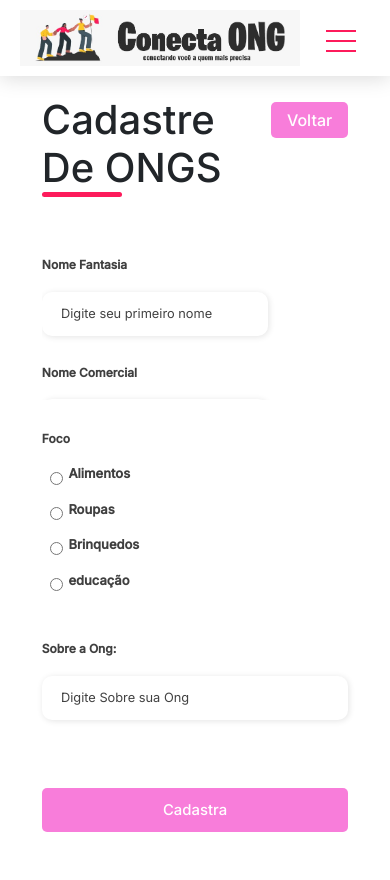
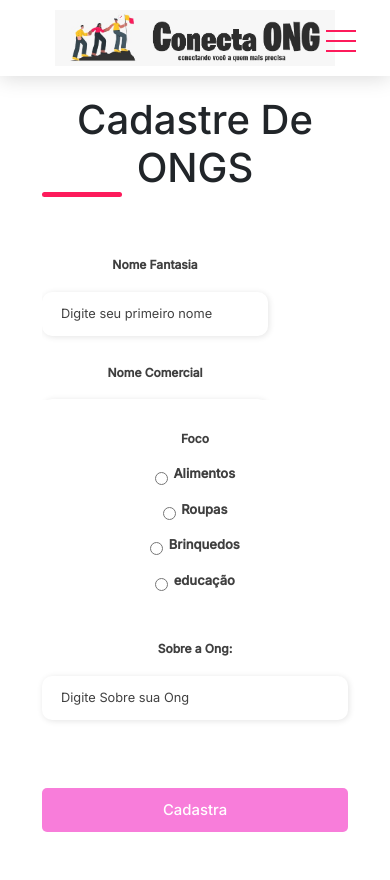
Before and after one commit to andersonlimaz/ProjetoTCC-main, a Django app: page /formulario/ in a window 390 px wide. Run offline with Django 4.2, Linux system fonts and the light colour scheme; some libraries are stand-ins or nearby versions.

Commit message:
formulario centralizado

```diff
--- a/ProjetoTCC-main/paginas/templates/formulario.html
+++ b/ProjetoTCC-main/paginas/templates/formulario.html
@@ -10,6 +10,8 @@
     <link rel="stylesheet" href="/static/css/style.css" />
     <link rel="stylesheet" href="/static/css/form.css" /> <!-- Estilo para o formulário -->
 
+
+
 </head>
 
 <style>
@@ -21,6 +23,8 @@
         margin: 0;
         box-sizing: border-box;
         font-family: 'Inter', sans-serif;
+        justify-content: center;
+
     }
 
     .form-image {
@@ -35,8 +39,9 @@
     .form-image img {
         width: 31rem;
     }
+
 .form {
-    width: 50%;
+    width: 100%;
     display: flex;
     flex-direction: column;
     justify-content: center;
@@ -48,8 +53,7 @@
 .form-header {
     margin-bottom: 3rem;
     display: flex;
-    justify-content: space-between;
-}
+justify-content: center;}
 
 .login-button {
     display: flex;
@@ -234,6 +238,19 @@
     }
 
 
+    /* Add this CSS to center the form */
+    body {
+      display: flex;
+      justify-content: center;
+      align-items: center;
+      min-height: 100vh;
+      margin: 0;
+    }
+
+    #formulario {
+      text-align: center;
+    }
+
 </style>
 
 <body>
@@ -270,12 +287,12 @@
 
 
   <!-- Formulário -->
-  <section id="formulario" >
+  <section id="formulario"   >
 
 
     <div class="container2">
         <div class="form-image">
-            <img src="css/assets/img/undraw_shopping_re_3wst.svg" alt="">
+
         </div>
     </div>
 
@@ -291,12 +308,7 @@
                         <h1> <br>Cadastre De ONGS
                               </h1>
                     </div>
-                    <div class="login-button">
-                        <button>
-                        <a href="{% url 'inicio' %}">Voltar</a></button>
 
-
-                    </div>
                 </div>
 
                 <div class="input-group">
```
